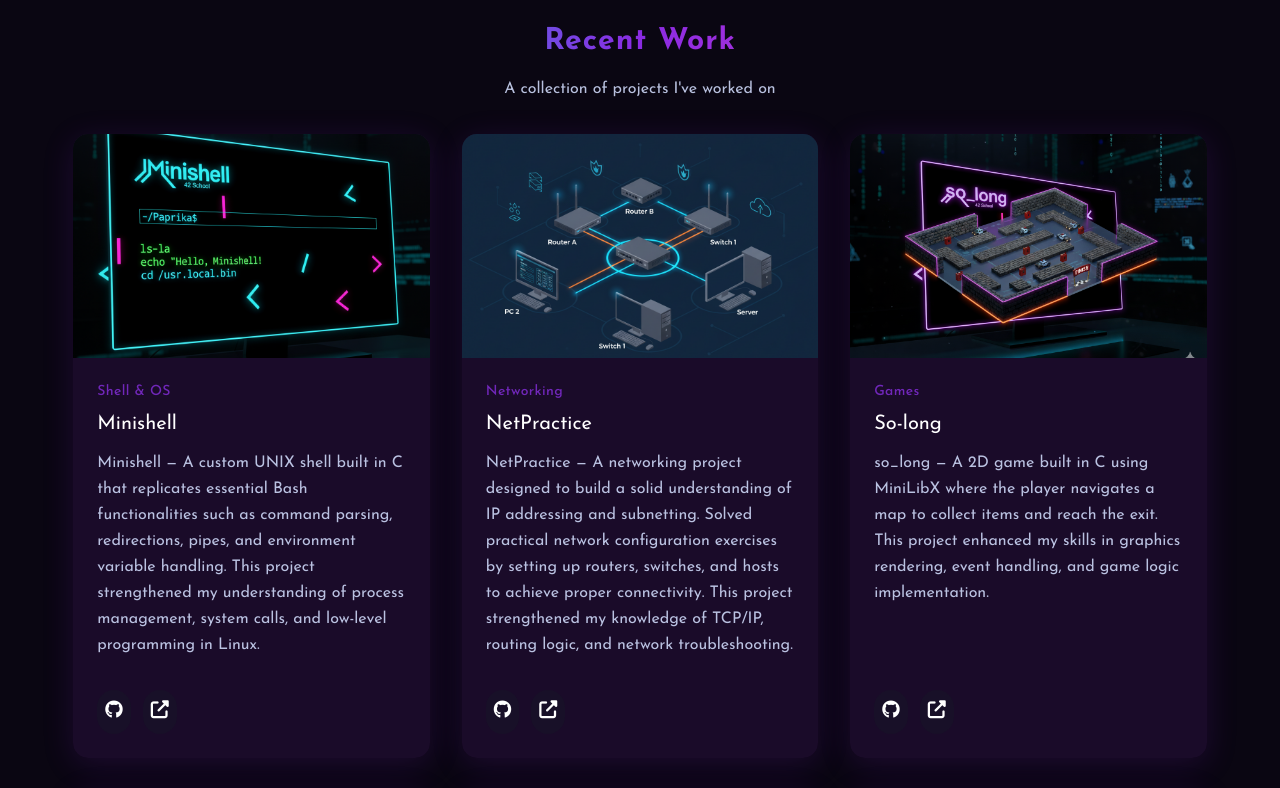
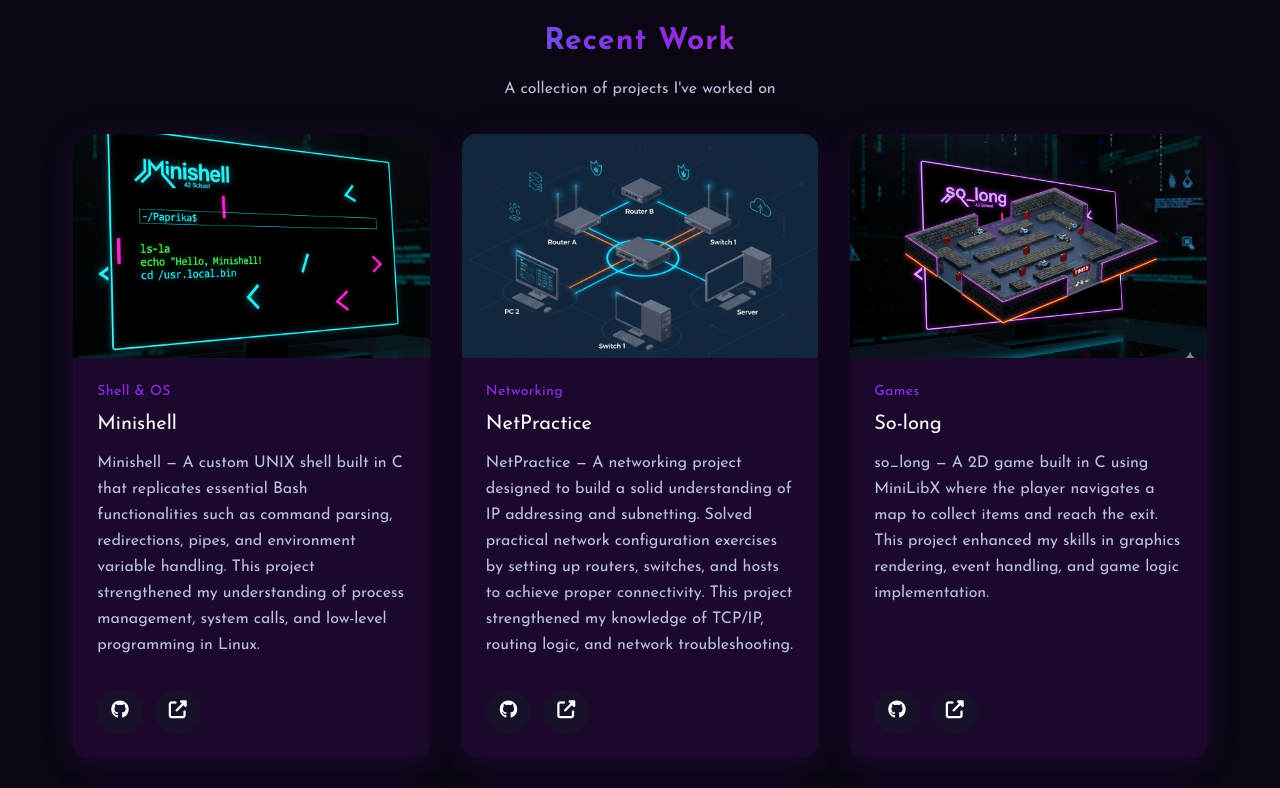
Before and after one commit to moirhira/myportflio, a React (Create React App) app: page / in a window 1280 px wide. Shown: the part 1740-2528 px from the top of the page. Built offline with nearby package versions, Linux system fonts and the light colour scheme; the HTML template or start-up script is replaced by a standard one.

Commit message:
change colors

```diff
--- a/src/components/Projects.jsx
+++ b/src/components/Projects.jsx
@@ -68,7 +68,7 @@ export default function Projects() {
                 </div>
 
                 <div className="project-info p-6 flex flex-col flex-1">
-                  <span className="text-[#7127BA] text-sm font-medium mb-2 tracking-wide">
+                  <span className="text-[color:var(--primary-color)] text-sm font-medium mb-2 tracking-wide">
                     {project.category}
                   </span>
                   <h3 className="text-white text-xl mb-3">{project.title}</h3>
@@ -80,7 +80,7 @@ export default function Projects() {
                         href={project.github}
                         target="_blank"
                         rel="noopener noreferrer"
-                        className="text-white bg-[#181028] p-2 rounded-full text-lg hover:text-[color:var(--accent-text)] transition-colors"
+                        className="text-white bg-[#181028] px-3.5 py-2 rounded-full text-lg hover:text-[color:var(--accent-text)] transition-colors"
                         aria-label={`${project.title} GitHub`}
                       >
                         <i className="fab fa-github" />
@@ -92,10 +92,10 @@ export default function Projects() {
                         href={project.live}
                         target="_blank"
                         rel="noopener noreferrer"
-                        className="text-white bg-[#181028] p-2 rounded-full text-lg hover:text-[color:var(--accent-text)] transition-colors"
+                        className="text-white bg-[#181028] px-3.5 py-2  rounded-full text-lg hover:text-[color:var(--accent-text)] transition-colors"
                         aria-label={`${project.title} Live demo`}
                       >
-                        <i className="fas fa-external-link-alt" />
+                        <i className=" fas fa-external-link-alt" />
                       </a>
                     )}
                   </div>
--- a/src/index.css
+++ b/src/index.css
@@ -12,6 +12,7 @@
   --light-text: #CCD6F6;
   --accent-text: #7250ec;
   --gradient-button: linear-gradient(135deg, var(--accent-color) 0%, var(--primary-color) 100%);
+  --projectcard: #1b082c;
 }
 
 
@@ -49,7 +50,7 @@ body {
 }
 
 .project-card-custom {
-  background: rgba(28,12,44,0.9);
+  background: var(--projectcard);
   border-radius: 0.9375rem;
   overflow: hidden;
   box-shadow: 0 6px 32px rgba(138,43,226,0.15);
```
